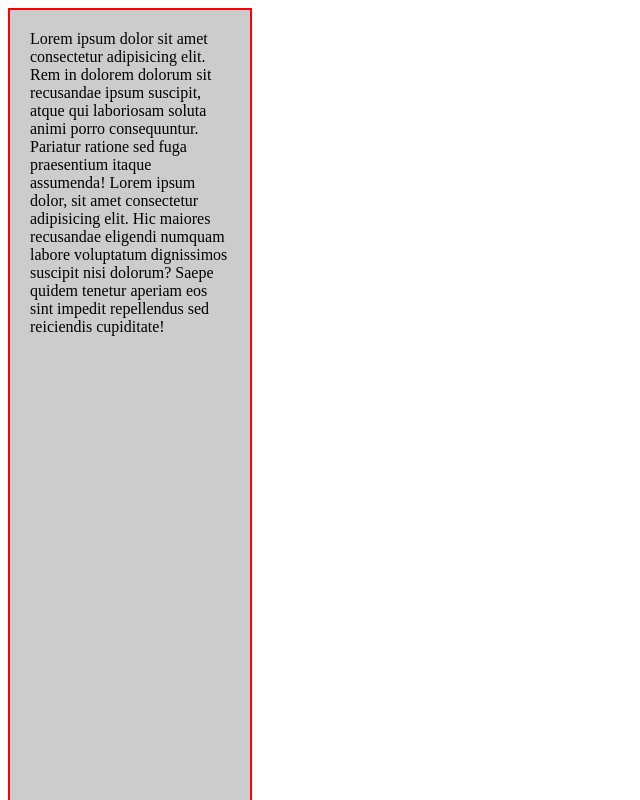
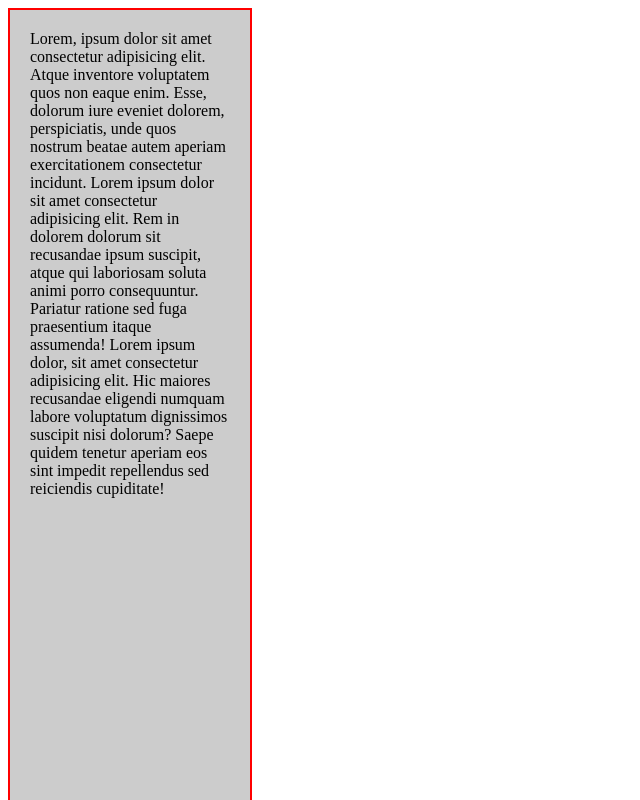
Before and after one commit to danielhenrik/Development, a plain HTML site: page Projects/Curso js b7/scroll/index.html in a window 1280 px wide. Shown: the top 800 px of the page, without its empty margins (0-640 px from the left). Drawn offline with Linux system fonts and the light colour scheme.

Commit message:
agora vai

```diff
--- a/Projects/Curso js b7/scroll/index.html
+++ b/Projects/Curso js b7/scroll/index.html
@@ -9,6 +9,7 @@
 </head>
 <body>
     <div class="texto">
+        Lorem, ipsum dolor sit amet consectetur adipisicing elit. Atque inventore voluptatem quos non eaque enim. Esse, dolorum iure eveniet dolorem, perspiciatis, unde quos nostrum beatae autem aperiam exercitationem consectetur incidunt.
         Lorem ipsum dolor sit amet consectetur adipisicing elit. Rem in dolorem dolorum sit recusandae ipsum suscipit, atque qui laboriosam soluta animi porro consequuntur. Pariatur ratione sed fuga praesentium itaque assumenda! Lorem ipsum dolor, sit amet consectetur adipisicing elit. Hic maiores recusandae eligendi numquam labore voluptatum dignissimos suscipit nisi dolorum? Saepe quidem tenetur aperiam eos sint impedit repellendus sed reiciendis cupiditate!
     </div>
 
```
